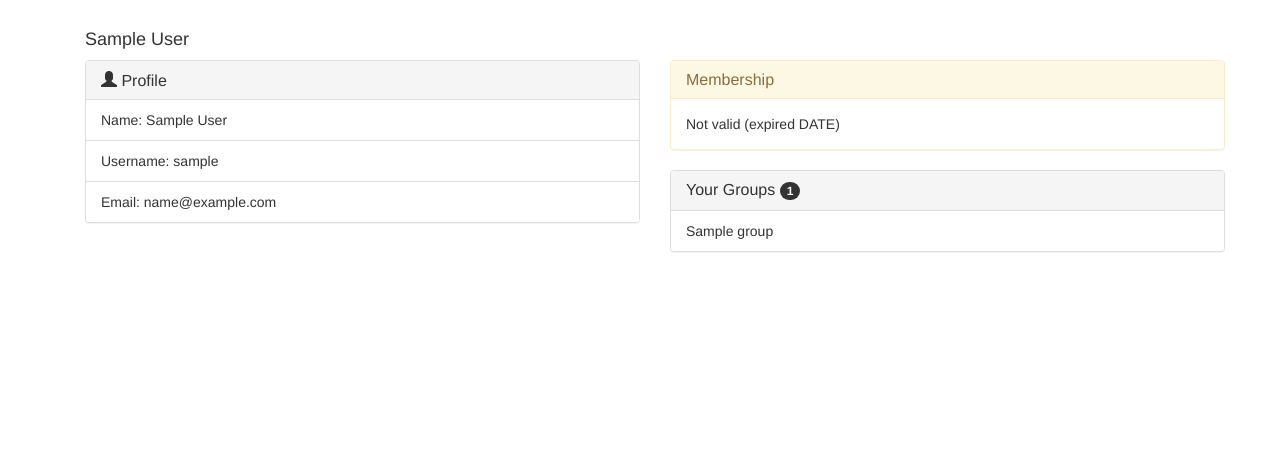
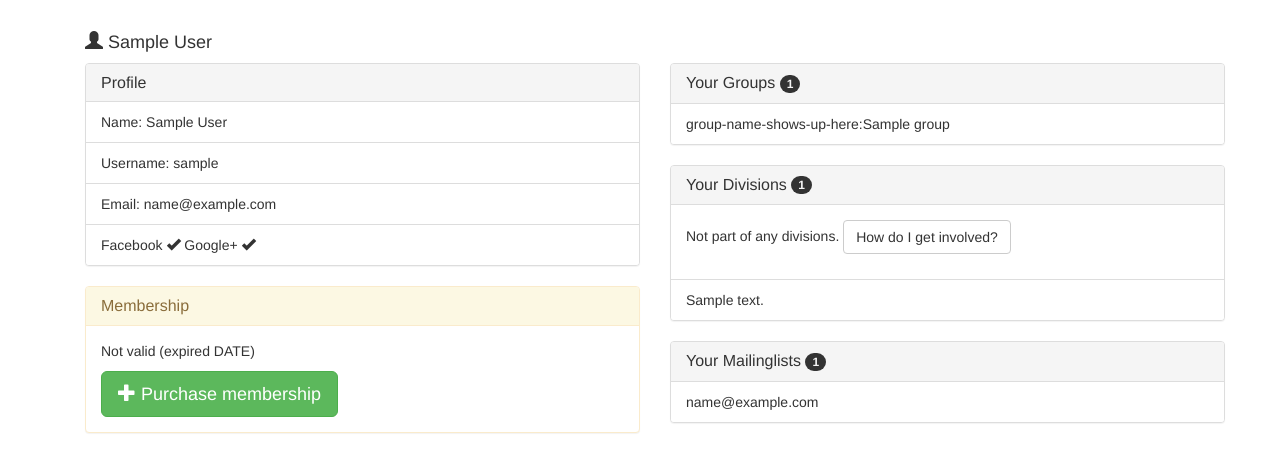
Before and after one commit to edb-gjengen/duskenweb, a Django app: template duskenweb/templates/profile.html in a window 1280 px wide. Shown: the part 52-524 px from the top of the page. Run offline with Django 3.2, Linux system fonts and the light colour scheme; the template is opened without the code that fills it: most values are stand-ins (such as "Sample title", 1, 10 or a date in 2020); some libraries are stand-ins or nearby versions.

Commit message:
More profile view templating

```diff
--- a/duskenweb/templates/nav.html
+++ b/duskenweb/templates/nav.html
@@ -9,7 +9,7 @@
             <span class="icon-bar"></span>
         </button>
         {% endif %}
-        <a class="navbar-brand" href="#">Dusken</a>
+        <a class="navbar-brand" href="/">Dusken</a>
     </div>
 
     <!-- Collect the nav links, forms, and other content for toggling -->
@@ -20,7 +20,7 @@
             <a href="#" class="dropdown-toggle" data-toggle="dropdown">{{ user }} <b class="caret"></b></a>
             <ul class="dropdown-menu">
                 <li><a href="{% url "profile" %}"><i class="glyphicon glyphicon-user"></i> Profile</a></li>
-                <li><a href="{% url "account" %}"><i class="glyphicon glyphicon-user"></i> Account</a></li>
+                <li><a href="{% url "account" %}"><i class="glyphicon glyphicon-cog"></i> Account</a></li>
                 <li class="divider"></li>
                 <li><a href="{% url "logout" %}"><i class="glyphicon glyphicon-log-out"></i> Logout</a></li>
             </ul>
--- a/duskenweb/templates/profile.html
+++ b/duskenweb/templates/profile.html
@@ -4,18 +4,34 @@
 <div class="container">
     <div class="row">
         <div class="col-md-12">
-            <h4>{{me.first_name}} {{me.last_name }}</h4>
+            <h4><i class="glyphicon glyphicon-user"></i> {{me.first_name}} {{me.last_name }}</h4>
             <div class="row">
                 <div class="col-md-6">
                     <div class="panel panel-default">
                         <div class="panel-heading">
-                            <h3 class="panel-title"><i class="glyphicon glyphicon-user"></i> Profile</h3>
+                            <h3 class="panel-title">Profile</h3>
                         </div>
                         <ul class="list-group">
                             <li class="list-group-item">Name: {{me.first_name}} {{me.last_name}}</li>
                             <li class="list-group-item">Username: {{me.username}}</li>
                             <li class="list-group-item">Email: {{me.email}}</li>
+                            <li class="list-group-item">Facebook <i class="glyphicon glyphicon-ok"></i> Google+ <i class="glyphicon glyphicon-ok"></i> </li>
                         </ul>
+                    </div>
+                    <div class="panel {% if me.has_valid_membership %}panel-success{%else%}panel-warning{%endif%}">
+                        <div class="panel-heading">
+                            <h3 class="panel-title">Membership</h3>
+                        </div>
+                        <div class="panel-body">
+                            {% if me.has_valid_membership %}
+                                {% for membership in me.memberships %}
+                                <i class="glyphicon glyphicon-ok"></i> Valid until DATE
+                                {% endfor %}
+                            {% else %}
+                                <p>Not valid (expired DATE)</p>
+                                <a href="{% url 'membership-purchase' %}" class="btn btn-success btn-lg"><i class="glyphicon glyphicon-plus"></i> Purchase membership</a>
+                            {% endif %}
+                        </div>
                     </div>
                     {% if user.is_staff %}
                     <div class="panel panel-default">
@@ -24,7 +40,7 @@
                         </div>
                         <div class="panel-body">
                             <ul>
-                                <li><a href="{% url 'members_list' %}">List members</a></li>
+                                <li><a href="{% url 'members-list' %}">List members</a></li>
                                 <li><a href="/admin/">Django admin</a></li>
                             </ul>
                             <div class="">
@@ -34,30 +50,50 @@
                     {% endif %}
                 </div>
                 <div class="col-md-6">
-                    <div class="panel {% if me.has_valid_membership %}panel-success{%else%}panel-warning{%endif%}">
-                        <div class="panel-heading">
-                            <h3 class="panel-title">Membership</h3>
-                        </div>
-                        <div class="panel-body">
-                            {% if me.has_valid_membership %}
-                                {% for membership in me.memberships %}
-                                <i class="glyphicon glyphicon-ok"></i> Valid until {{ me.}}
-                                {% endfor %}
-                            {% else %}
-                                Not valid (expired DATE)
-                            {% endif %}
-                        </div>
-                    </div>
                     <div class="panel panel-default">
                         <div class="panel-heading">
                             <h3 class="panel-title">Your Groups <span class="badge">{{ me.groups|length}}</span></h3>
                         </div>
                         {% if not me.groups %}
-                            No groups
+                            <div class="panel-body">No groups</div>
                         {% endif %}
                         <ul class="list-group">
                             {% for group in me.groups %}
-                                <li class="list-group-item">{{ group }}</li>
+                            <li class="list-group-item">group-name-shows-up-here:{{ group }}</li>
+                            {% endfor %}
+                        </ul>
+                    </div>
+                    <div class="panel panel-default">
+                        <div class="panel-heading">
+                            <h3 class="panel-title">Your Divisions{% if me.divisions %} <span class="badge">{{ me.divisions|length}}</span>{% endif %}</h3>
+                        </div>
+                        {% if not me.visions %}
+                            <div class="panel-body">
+                            <p>
+                                Not part of any divisions. <a href="https://studentersamfundet.no/bli-aktiv/" class="btn btn-default">How do I get involved?</a>
+                            </p>
+                            </div>
+                        {% endif %}
+                        <ul class="list-group">
+                            {% for division in me.divisions %}
+                            <li class="list-group-item">{{ division }}</li>
+                            {% endfor %}
+                        </ul>
+                    </div>
+                    <div class="panel panel-default">
+                        <div class="panel-heading">
+                            <h3 class="panel-title">Your Mailinglists{% if mailinglists_list %} <span class="badge">{{ mailinglist_lists|length}}</span>{% endif %}</h3>
+                        </div>
+                        {% if not mailinglists_list %}
+                            <div class="panel-body">
+                            <p>
+                                Not on any mailinglists. <a href="#" class="btn btn-default">Subscribe</a>
+                            </p>
+                            </div>
+                        {% endif %}
+                        <ul class="list-group">
+                            {% for mailinglist in mailinglists_list %}
+                            <li class="list-group-item">{{ mailinglist }}</li>
                             {% endfor %}
                         </ul>
                     </div>
--- a/duskenweb/urls.py
+++ b/duskenweb/urls.py
@@ -28,8 +28,9 @@ urlpatterns += patterns('duskenweb.views',
     url(r'^$', 'home', name='home'),
     url(r'^profile/$', 'profile', name='profile'),
     url(r'^account/$', 'account', name='account'),
-    url(r'^members/$', 'members_list', name='members_list'),
-    url(r'^memberships/$', 'memberships_list', name='memberships_list'),
+    url(r'^members/$', 'members_list', name='members-list'),
+    url(r'^memberships/$', 'memberships_list', name='memberships-list'),
+    url(r'^membership/purchase$', 'membership_purchase', name='membership-purchase'),
 
 )
 
```
Also changed, not shown: duskenweb/templates/account.html (+15 -0 lines), duskenweb/templates/membership_purchase.html (added, +15 -0 lines), duskenweb/views.py (+9 -0 lines). Lines whose indentation alone changed are shown as unchanged.
